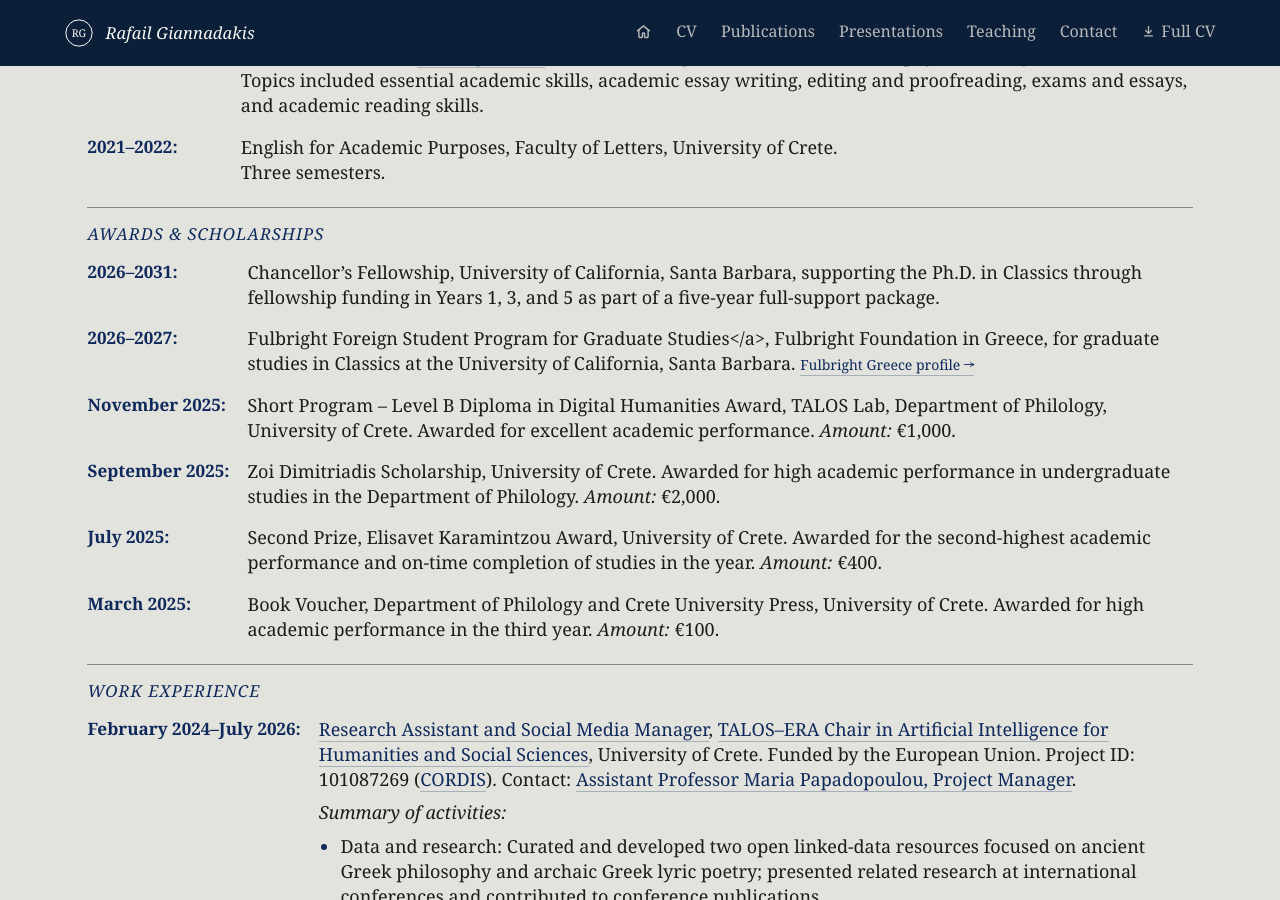
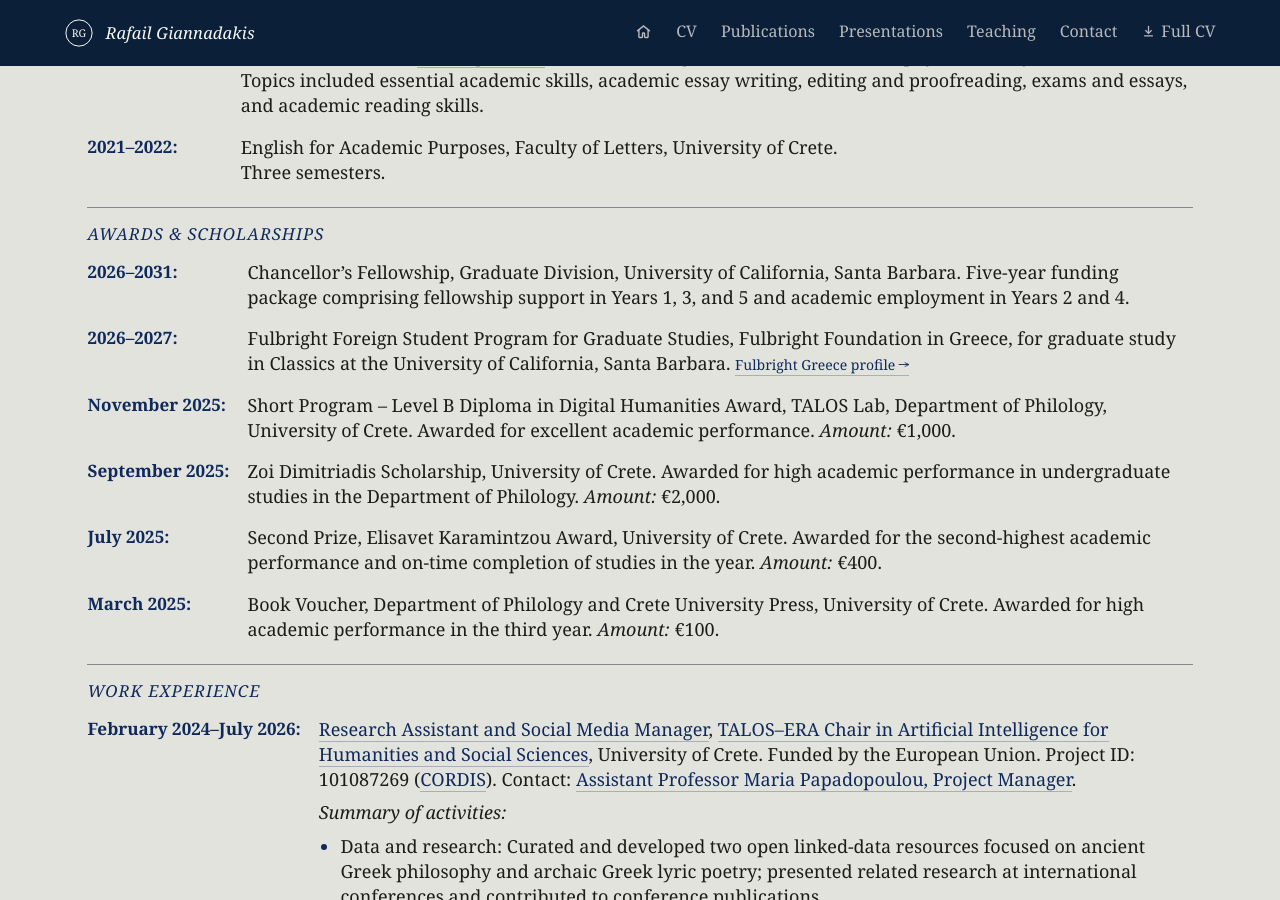
Before and after one commit to rgiannadakis/rgiannadakis.github.io, a Jekyll site: the page built from cv.md, in a window 1280 px wide and 900 px high, scrolled down 654 px. Built offline with Jekyll 4.4.1, drawn with Linux system fonts in a browser that asks for light colours.

Commit message:
site updates

```diff
--- a/cv.md
+++ b/cv.md
@@ -83,13 +83,14 @@ Three semesters.
 <div class="cv-item">
 <div class="cv-date">2026–2031:</div>
 <div class="cv-description">
-Chancellor’s Fellowship, University of California, Santa Barbara, supporting the Ph.D. in Classics through fellowship funding in Years 1, 3, and 5 as part of a five-year full-support package.
+Chancellor’s Fellowship, Graduate Division, University of California, Santa Barbara. Five-year funding package comprising fellowship support in Years 1, 3, and 5 and academic employment in Years 2 and 4.
 </div>
 </div>
 
 <div class="cv-item">
 <div class="cv-date">2026–2027:</div>
-<div class="cv-description"> Fulbright Foreign Student Program for Graduate Studies</a>, Fulbright Foundation in Greece, for graduate studies in Classics at the University of California, Santa Barbara. <a class="entry-link" href="https://www.fulbright.gr/en/grantees/greek-grantees-profiles/fulbright-foreign-student-program/graduate-students/1987-rafail-giannadakis">Fulbright Greece profile →</a>
+<div class="cv-description">
+Fulbright Foreign Student Program for Graduate Studies, Fulbright Foundation in Greece, for graduate study in Classics at the University of California, Santa Barbara. <a class="entry-link" href="https://www.fulbright.gr/en/grantees/greek-grantees-profiles/fulbright-foreign-student-program/graduate-students/1987-rafail-giannadakis">Fulbright Greece profile →</a>
 </div>
 </div>
 
```
